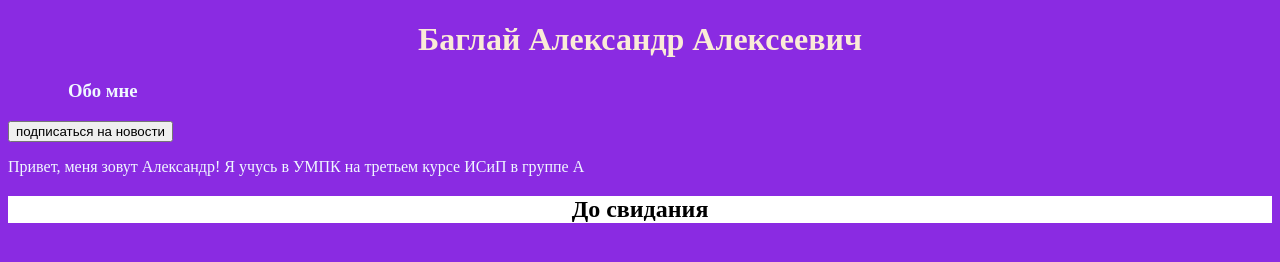
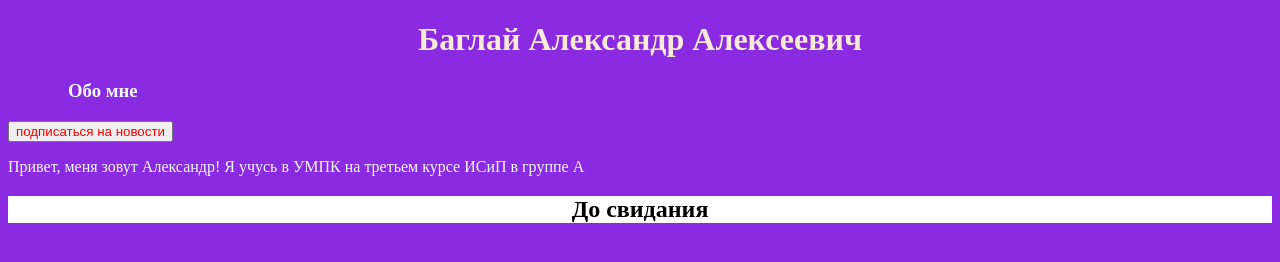
Before and after one commit to gravich29/NewHub, a plain HTML site: page index.html in a window 1280 px wide. Drawn offline with Linux system fonts and the light colour scheme.

Commit message:
добавлен цвет кнопки

```diff
--- a/index.html
+++ b/index.html
@@ -33,7 +33,7 @@
   </div>
 
   <div>
-    <button>подписаться на новости</button>
+    <button style="color: red;">подписаться на новости</button>
   </div>
 
   <div>
```
